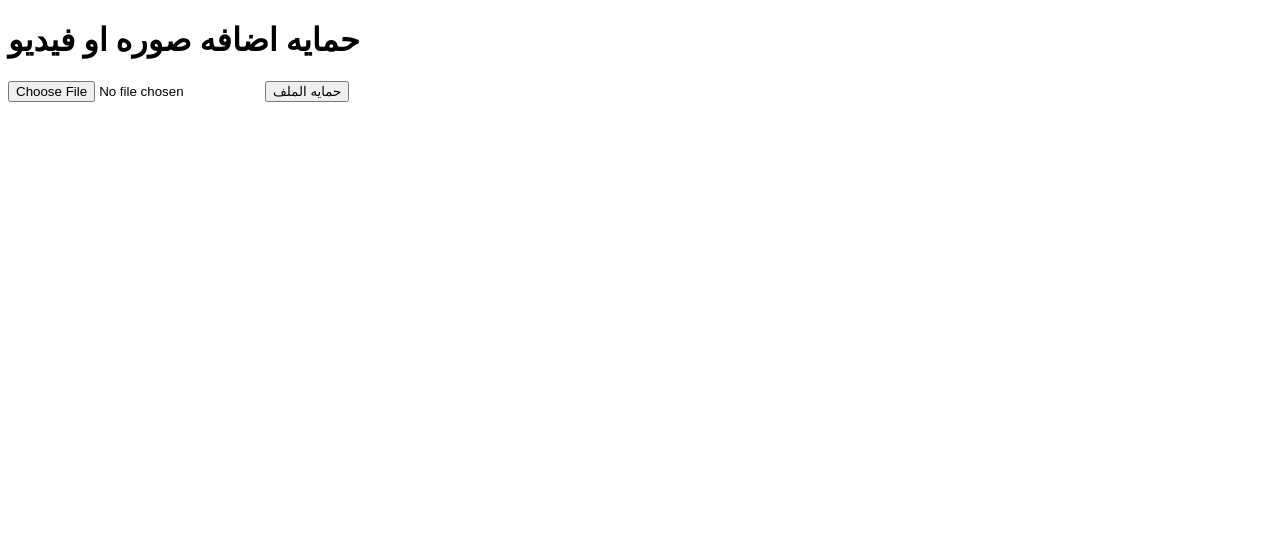
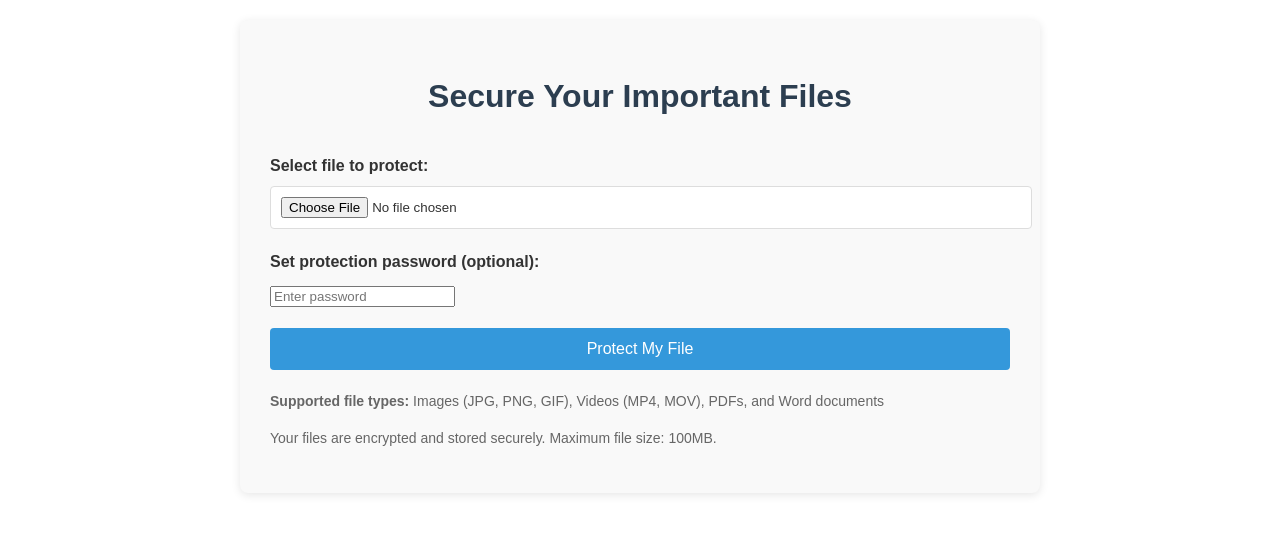
Before and after one commit to mohammmedVDX/uploadpngmp4, a Flask app: page / in a window 1280 px wide. Shown: the top 534 px of the page. Run offline with Flask 3, Linux system fonts and the light colour scheme.

Commit message:
Update upload.html

```diff
--- a/templates/upload.html
+++ b/templates/upload.html
@@ -1,15 +1,87 @@
-<!doctype html>
+<!DOCTYPE html>
 <html lang="en">
-  <head>
-    <meta charset="utf-8">
-    <meta name="viewport" content="width=device-width, initial-scale=1">
-    <title>حماية الملفات والصور الفيديوهات المهمه</title>
-  </head>
-  <body>
-    <h1>حمايه اضافه صوره او فيديو</h1>
-    <form action="/" method="post" enctype="multipart/form-data">
-      <input type="file" name="file" accept="image/*">
-      <input type="submit" value="حمايه الملف">
-    </form>
-  </body>
+<head>
+    <meta charset="UTF-8">
+    <meta name="viewport" content="width=device-width, initial-scale=1.0">
+    <title>Secure File Protection Service</title>
+    <style>
+        body {
+            font-family: Arial, sans-serif;
+            line-height: 1.6;
+            max-width: 800px;
+            margin: 0 auto;
+            padding: 20px;
+            color: #333;
+        }
+        h1 {
+            color: #2c3e50;
+            text-align: center;
+            margin-bottom: 30px;
+        }
+        .container {
+            background-color: #f9f9f9;
+            border-radius: 8px;
+            padding: 30px;
+            box-shadow: 0 2px 10px rgba(0,0,0,0.1);
+        }
+        .form-group {
+            margin-bottom: 20px;
+        }
+        label {
+            display: block;
+            margin-bottom: 8px;
+            font-weight: bold;
+        }
+        input[type="file"] {
+            width: 100%;
+            padding: 10px;
+            border: 1px solid #ddd;
+            border-radius: 4px;
+            background-color: white;
+        }
+        button {
+            background-color: #3498db;
+            color: white;
+            border: none;
+            padding: 12px 20px;
+            border-radius: 4px;
+            cursor: pointer;
+            font-size: 16px;
+            width: 100%;
+            transition: background-color 0.3s;
+        }
+        button:hover {
+            background-color: #2980b9;
+        }
+        .file-types {
+            margin-top: 20px;
+            font-size: 14px;
+            color: #666;
+        }
+    </style>
+</head>
+<body>
+    <div class="container">
+        <h1>Secure Your Important Files</h1>
+
+        <form action="/upload" method="post" enctype="multipart/form-data">
+            <div class="form-group">
+                <label for="file">Select file to protect:</label>
+                <input type="file" id="file" name="file" accept="image/*, video/*, .pdf, .doc, .docx">
+            </div>
+
+            <div class="form-group">
+                <label for="password">Set protection password (optional):</label>
+                <input type="password" id="password" name="password" placeholder="Enter password">
+            </div>
+
+            <button type="submit">Protect My File</button>
+        </form>
+
+        <div class="file-types">
+            <p><strong>Supported file types:</strong> Images (JPG, PNG, GIF), Videos (MP4, MOV), PDFs, and Word documents</p>
+            <p>Your files are encrypted and stored securely. Maximum file size: 100MB.</p>
+        </div>
+    </div>
+</body>
 </html>
```
